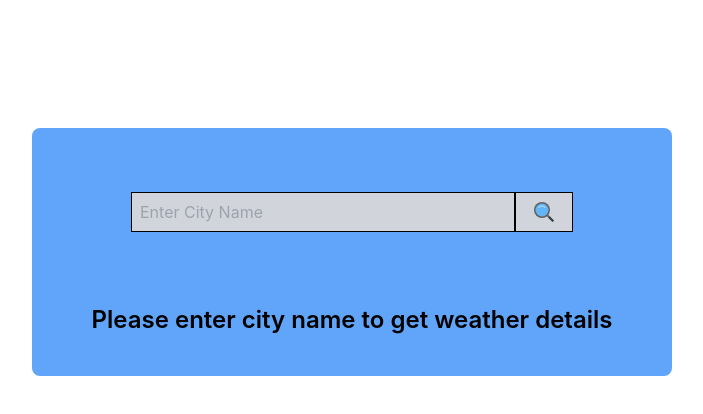
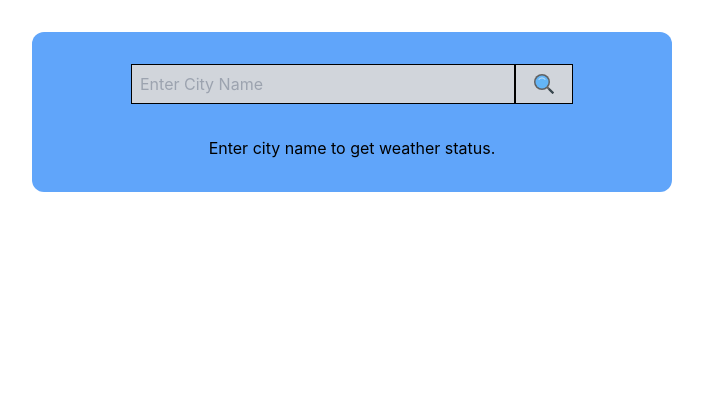
Before and after one commit to mugwira/Weather-App, a React (Create React App) app: page / in a window 1280 px wide. Shown: the top 414 px of the page, without its empty margins (288-991 px from the left). Built offline with nearby package versions, Linux system fonts and the light colour scheme.

Commit message:
Added input validation

```diff
--- a/src/WeatherApp.js
+++ b/src/WeatherApp.js
@@ -5,23 +5,34 @@ function WeatherApp() {
   const apiKey = "d9ac64f060c8d14585c1fc3742174016";
   const [weather, setWeather] = useState([{}]);
   const [city, setCity] = useState("");
+  const [error, setError] = useState(null);
 
   const getWeather = (event) => {
     if (event.key === "Enter") {
       fetch(
         `https://api.openweathermap.org/data/2.5/weather?q=${city}&units=metric&appid=${apiKey}`
       )
-        .then((response) => response.json())
+        .then((response) => {
+          if (!response.ok) {
+            throw Error('Invalid entry !');
+          }
+          return response.json();
+        })
         .then((data) => {
           setWeather(data);
           setCity("");
+          setError(null);
+        })
+        .catch((err) => {
+          setError(err.message);
+          setWeather("")
         });
     }
   };
 
   return (
-    <div className=" mx-auto w-1/2 min-w-max bg-blue-400 my-8 lg:my-32 pb-8 rounded-lg">
-      <div className="search flex justify-center items-center text-center py-16 ">
+    <div className=" mx-auto w-1/2 min-w-max bg-blue-400 my-8  pb-8 rounded-xl">
+      <div className="search flex justify-center items-center text-center py-8  ">
         <input
           className="border border-black px-2 min-w-min lg:w-96 h-10 outline-none bg-gray-300"
           type="text"
@@ -35,8 +46,8 @@ function WeatherApp() {
         </button>
       </div>
       {typeof weather.main === "undefined" ? (
-        <div className="message text-2xl font-semibold py-2 text-center">
-          Please enter city name to get weather details
+        <div className="message text-sm md:text-base  px-4 text-center">
+          Enter city name to get weather status.
         </div>
       ) : (
         <div className="weather-data">
@@ -67,7 +78,19 @@ function WeatherApp() {
           </div>
         </div>
       )}
+      {/* {weather.cod === "404" ? (
+        <p className="text-red-600 text-center py-1">Error... Incorrect city name</p>
+      ) : (
+        <>
+        </>
+      )} */}
+      {error && (
+        <div className="text-center text-red-600 text-sm py-1">
+          {" "}
+          Error... {error}{" "}
 
+        </div>
+      )}
     </div>
   );
 }
```
